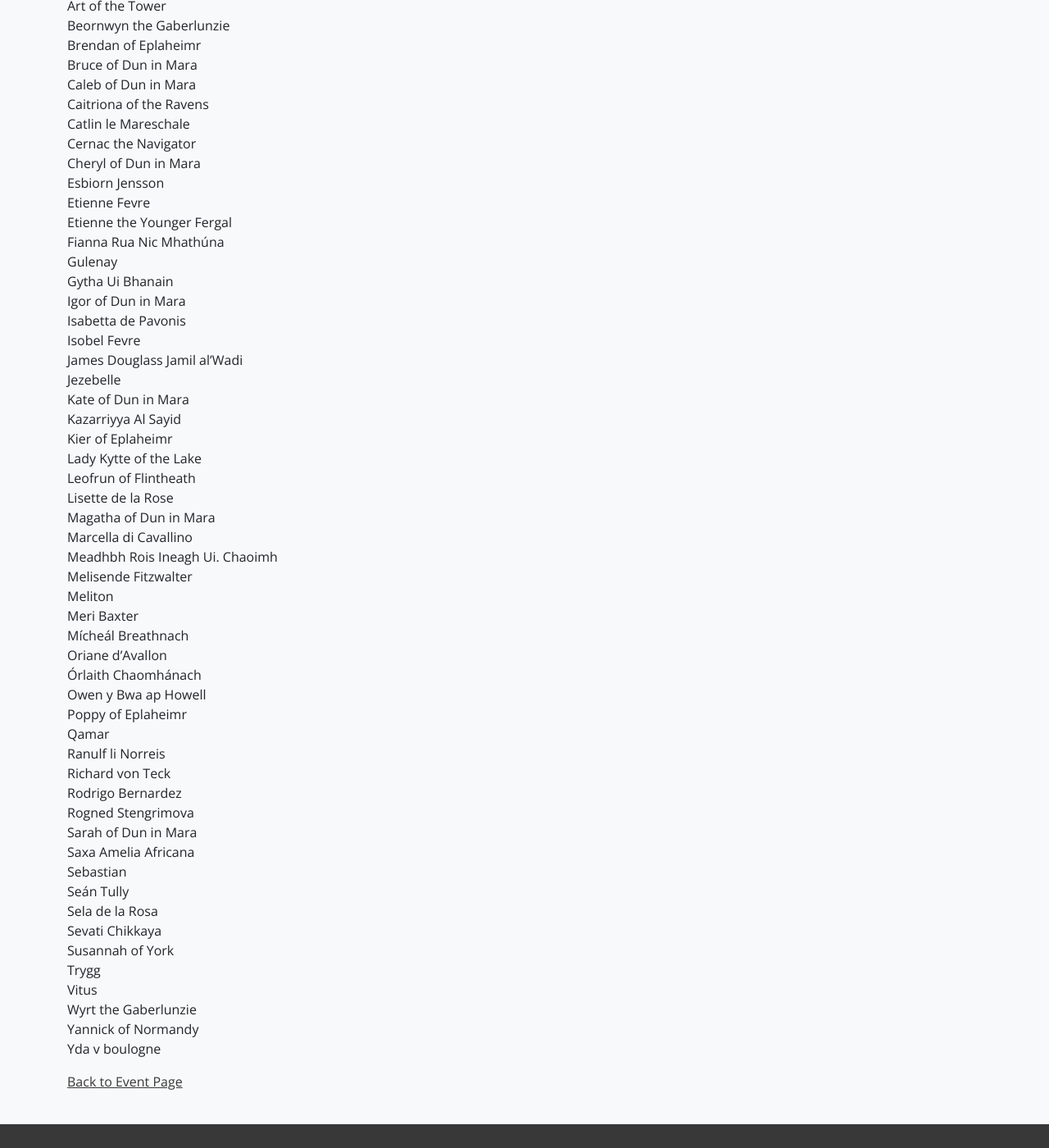
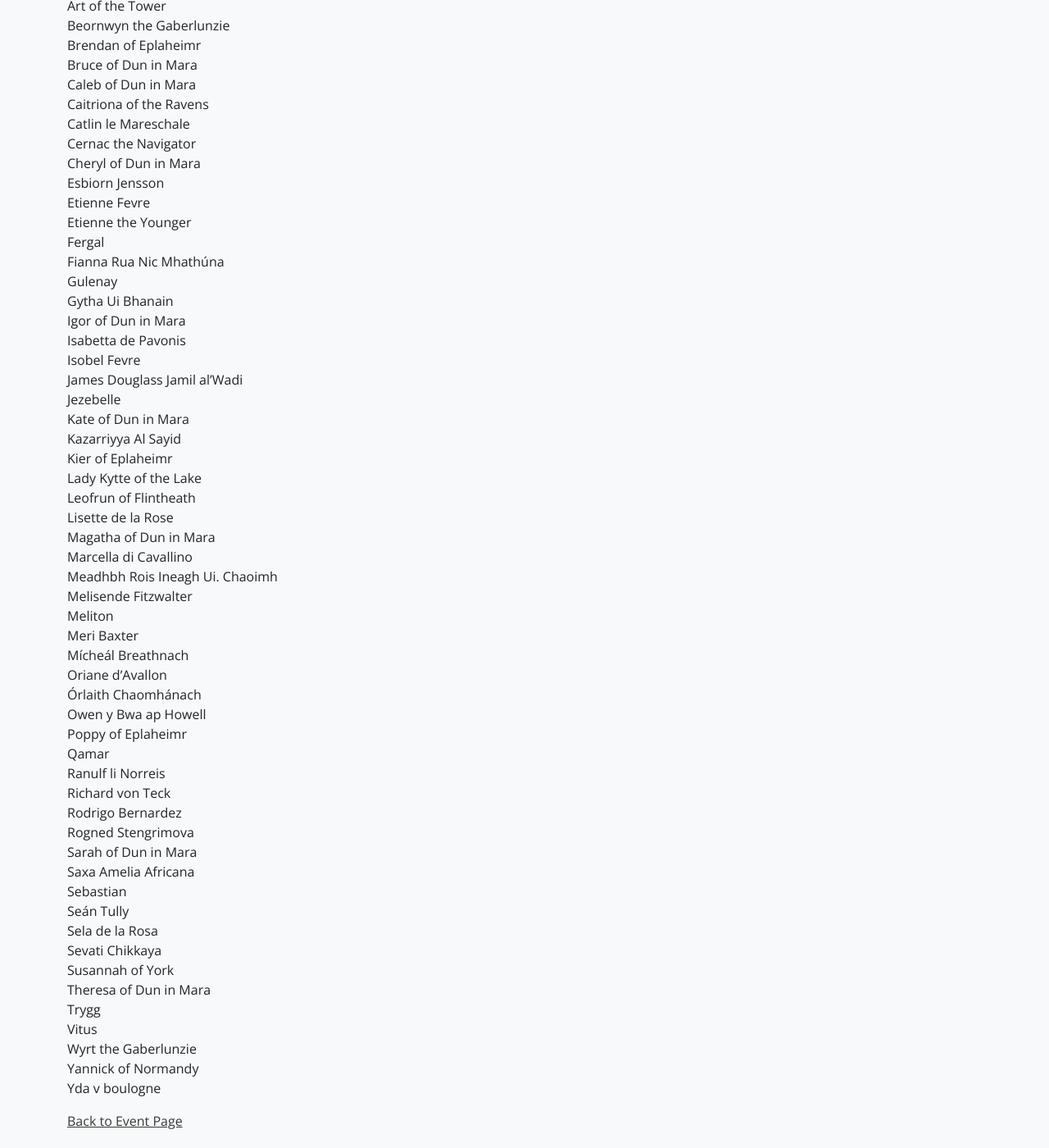
Before and after one commit to drachenwald/dun-in-mara, a Jekyll site: the page built from events/2023/strawberry-raid/attending.md, in a window 1280 px wide and 1400 px high, scrolled down 1097 px. Shown: the whole window at 82% size. Built offline with Jekyll 4.4.1, drawn with Linux system fonts in a browser that asks for light colours; comment, search, counter and statistics services are not loaded.

Commit message:
Name corrections...

```diff
--- a/events/2023/strawberry-raid/attending.md
+++ b/events/2023/strawberry-raid/attending.md
@@ -90,6 +90,7 @@
 Sela de la Rosa
 Sevati Chikkaya
 Susannah of York
+Theresa of Dun in Mara
 Trygg
 Vitus
 Wyrt the Gaberlunzie
```
